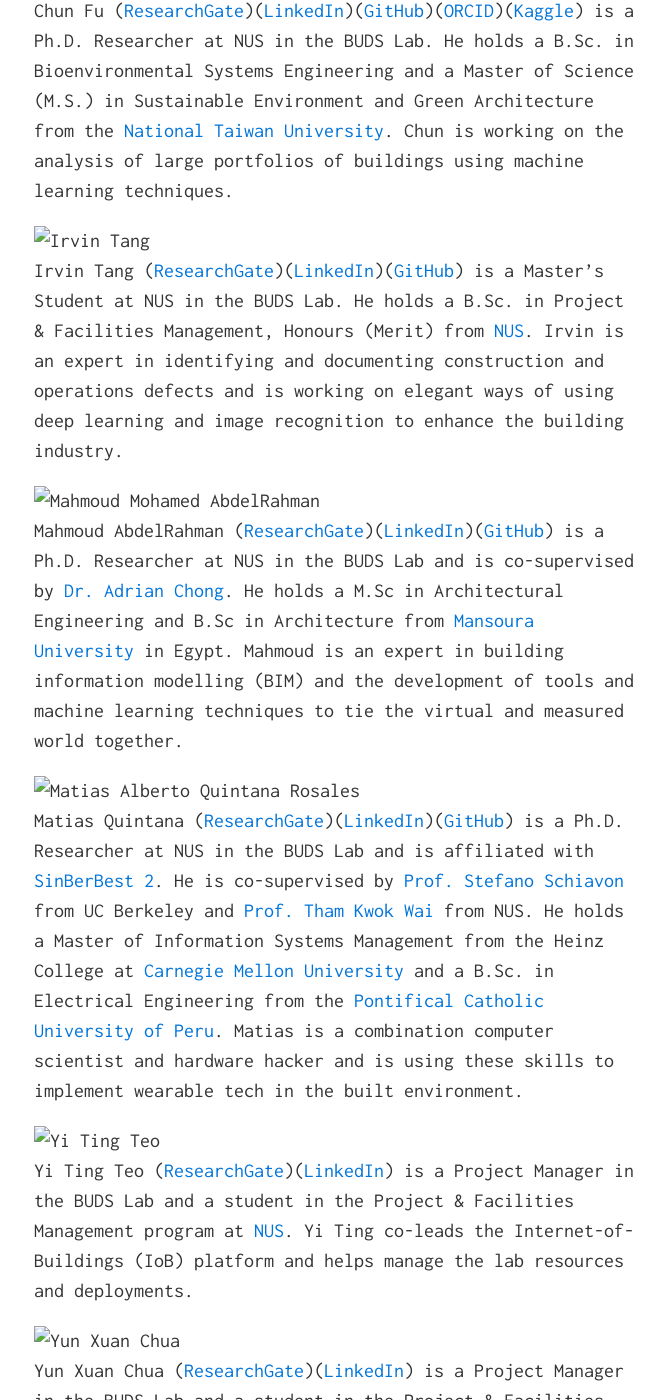
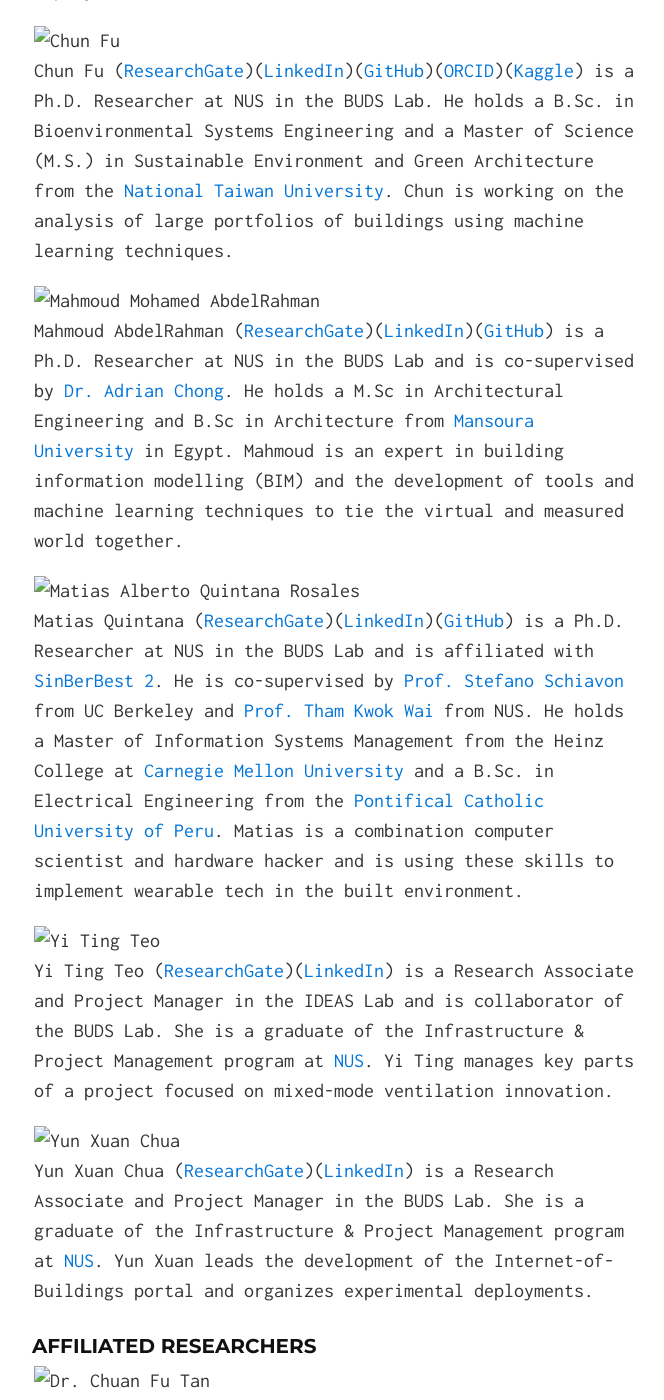
Before and after one commit to buds-lab/buds-lab.github.io, a Jekyll site: the page built from index.md, in a window 1280 px wide and 1400 px high, scrolled down 4954 px. Shown: the whole window, without its empty margins (306-970 px from the left). Built offline with Jekyll 4.4.1, drawn with Linux system fonts in a browser that asks for light colours; some of the changed text lies outside the part shown.

Commit message:
Update index.md

```diff
--- a/index.md
+++ b/index.md
@@ -69,13 +69,11 @@ Dr. Mario Frei ([ResearchGate](https://www.researchgate.net/profile/Mario_Frei){
 Bianca Picchetti ([ResearchGate](https://www.researchgate.net/profile/Bianca-Picchetti){:target="_blank"})([LinkedIn](https://www.linkedin.com/in/biami/){:target="_blank"})([GitHub](https://github.com/ponybiam){:target="_blank"}) is a Data Scientist who leads several BUDS Lab analytics projects. She holds a Degree in Chemistry and is working on a Masters in Data Mining and Knowledge Discovery from the [University of Buenos Aires](http://www.uba.ar/internacionales/index.php?lang=en){:target="_blank"} in Argentina. Bianca leads the data analysis process for the [Building Data Genome 2 Project](https://github.com/buds-lab/building-data-genome-project-2){:target="_blank"} and the [GEPIII competition](https://www.kaggle.com/c/ashrae-energy-prediction){:target="_blank"}.
 
 ![Charlene Tan](buds-lab.github.io/charlenetan.png)
-Charlene Tan ([ResearchGate](https://www.researchgate.net/profile/Charlene-Tan){:target="_blank"})([LinkedIn](https://www.linkedin.com/in/charlene-tan-a9497b143/){:target="_blank"}) is a Project Manager in the BUDS Lab and a student in the Project & Facilities Management program at [NUS](http://www.bdg.nus.edu.sg/undergraduate/PFM-curriculum.html){:target="_blank"}. Charlene is the primary project manager of the [Data Science for Construction, Architecture and Engineering Online EDx Course](https://www.edx.org/course/Data-Science-for-Construction-Architecture-and-Engineering){:target="_blank"} and assists with the Internet-of-Buildings portal and experimental deployments.
+Charlene Tan ([ResearchGate](https://www.researchgate.net/profile/Charlene-Tan){:target="_blank"})([LinkedIn](https://www.linkedin.com/in/charlene-tan-a9497b143/){:target="_blank"}) is a Lab Executive in the Department of the Built Environment and collaborator of the BUDS Lab. She is a graduate of the Infrastructure & Project Management program at [NUS](https://cde.nus.edu.sg/dbe/introduction-1-1/){:target="_blank"}. Charlene assists in the management of the [Data Science for Construction, Architecture and Engineering Online EDx Course](https://www.edx.org/course/Data-Science-for-Construction-Architecture-and-Engineering){:target="_blank"} and assists with the Internet-of-Buildings portal and experimental deployments.
 
 ![Chun Fu](buds-lab.github.io/fuchun.png)
 Chun Fu ([ResearchGate](https://www.researchgate.net/profile/Chun_Fu5){:target="_blank"})([LinkedIn](https://www.linkedin.com/in/chun-fu/){:target="_blank"})([GitHub](https://github.com/PatrickFu0302/){:target="_blank"})([ORCID](https://orcid.org/0000-0002-6152-3257){:target="_blank"})([Kaggle](https://www.kaggle.com/patrick0302){:target="_blank"}) is a Ph.D. Researcher at NUS in the BUDS Lab. He holds a B.Sc. in Bioenvironmental Systems Engineering and a Master of Science (M.S.) in Sustainable Environment and Green Architecture from the [National Taiwan University](https://www.ntu.edu.tw/english/){:target="_blank"}. Chun is working on the analysis of large portfolios of buildings using machine learning techniques.
 
-![Irvin Tang](buds-lab.github.io/irvin1.png)
-Irvin Tang ([ResearchGate](https://www.researchgate.net/profile/Irvin_Tang){:target="_blank"})([LinkedIn](https://www.linkedin.com/in/irvintang/){:target="_blank"})([GitHub](https://github.com/irrhuh){:target="_blank"}) is a Master's Student at NUS in the BUDS Lab. He holds a B.Sc. in Project & Facilities Management, Honours (Merit) from [NUS](http://www.bdg.nus.edu.sg/undergraduate/PFM-curriculum.html){:target="_blank"}. Irvin is an expert in identifying and documenting construction and operations defects and is working on elegant ways of using deep learning and image recognition to enhance the building industry.
 
 <!-- He is co-supervised by [Dr. Wang Qian](http://www.bdg.nus.edu.sg/documents/about-us/faculty/staff_bdgwang_082018.pdf){:target="_blank"}. -->
 
@@ -86,10 +84,10 @@ Mahmoud AbdelRahman ([ResearchGate](https://www.researchgate.net/profile/Mahmoud
 Matias Quintana ([ResearchGate](https://www.researchgate.net/profile/Matias_Quintana){:target="_blank"})([LinkedIn](https://www.linkedin.com/in/matiasqr/){:target="_blank"})([GitHub](https://github.com/matqr){:target="_blank"}) is a Ph.D. Researcher at NUS in the BUDS Lab and is affiliated with [SinBerBest 2](http://sinberbest.berkeley.edu/){:target="_blank"}. He is co-supervised by [Prof. Stefano Schiavon](https://ced.berkeley.edu/ced/faculty-staff/stefano-schiavon){:target="_blank"} from UC Berkeley and [Prof. Tham Kwok Wai](http://www.bdg.nus.edu.sg/documents/about-us/faculty/staff_bdgtkw.pdf){:target="_blank"} from NUS. He holds a Master of Information Systems Management from the Heinz College at [Carnegie Mellon University](https://www.heinz.cmu.edu/){:target="_blank"} and a B.Sc. in Electrical Engineering from the [Pontifical Catholic University of Peru](http://www.pucp.edu.pe/){:target="_blank"}. Matias is a combination computer scientist and hardware hacker and is using these skills to implement wearable tech in the built environment.
 
 ![Yi Ting Teo](buds-lab.github.io/yiting.png)
-Yi Ting Teo ([ResearchGate](https://www.researchgate.net/profile/Yi-Ting-Teo){:target="_blank"})([LinkedIn](https://www.linkedin.com/in/teo-yi-ting-61593496/){:target="_blank"}) is a Project Manager in the BUDS Lab and a student in the Project & Facilities Management program at [NUS](http://www.bdg.nus.edu.sg/undergraduate/PFM-curriculum.html){:target="_blank"}. Yi Ting co-leads the Internet-of-Buildings (IoB) platform and helps manage the lab resources and deployments.
+Yi Ting Teo ([ResearchGate](https://www.researchgate.net/profile/Yi-Ting-Teo){:target="_blank"})([LinkedIn](https://www.linkedin.com/in/teo-yi-ting-61593496/){:target="_blank"}) is a Research Associate and Project Manager in the IDEAS Lab and is collaborator of the BUDS Lab. She is a graduate of the Infrastructure & Project Management program at [NUS](https://cde.nus.edu.sg/dbe/introduction-1-1/){:target="_blank"}. Yi Ting manages key parts of a project focused on mixed-mode ventilation innovation.
 
 ![Yun Xuan Chua](buds-lab.github.io/yunxuan.png)
-Yun Xuan Chua ([ResearchGate](https://www.researchgate.net/profile/Yun-Xuan-Chua){:target="_blank"})([LinkedIn](http://www.linkedin.com/in/chuayunxuan/){:target="_blank"}) is a Project Manager in the BUDS Lab and a student in the Project & Facilities Management program at [NUS](http://www.bdg.nus.edu.sg/undergraduate/PFM-curriculum.html){:target="_blank"}. Yun Xuan assists with the Internet-of-Buildings portal and helps with the experimental deployments.
+Yun Xuan Chua ([ResearchGate](https://www.researchgate.net/profile/Yun-Xuan-Chua){:target="_blank"})([LinkedIn](http://www.linkedin.com/in/chuayunxuan/){:target="_blank"}) is a Research Associate and Project Manager in the BUDS Lab. She is a graduate of the Infrastructure & Project Management program at [NUS](https://cde.nus.edu.sg/dbe/introduction-1-1/){:target="_blank"}. Yun Xuan leads the development of the Internet-of-Buildings portal and organizes experimental deployments.
 
 
 #### Affiliated Researchers
```
Also changed, not shown: other parts of index.md (+6 -2 lines).
